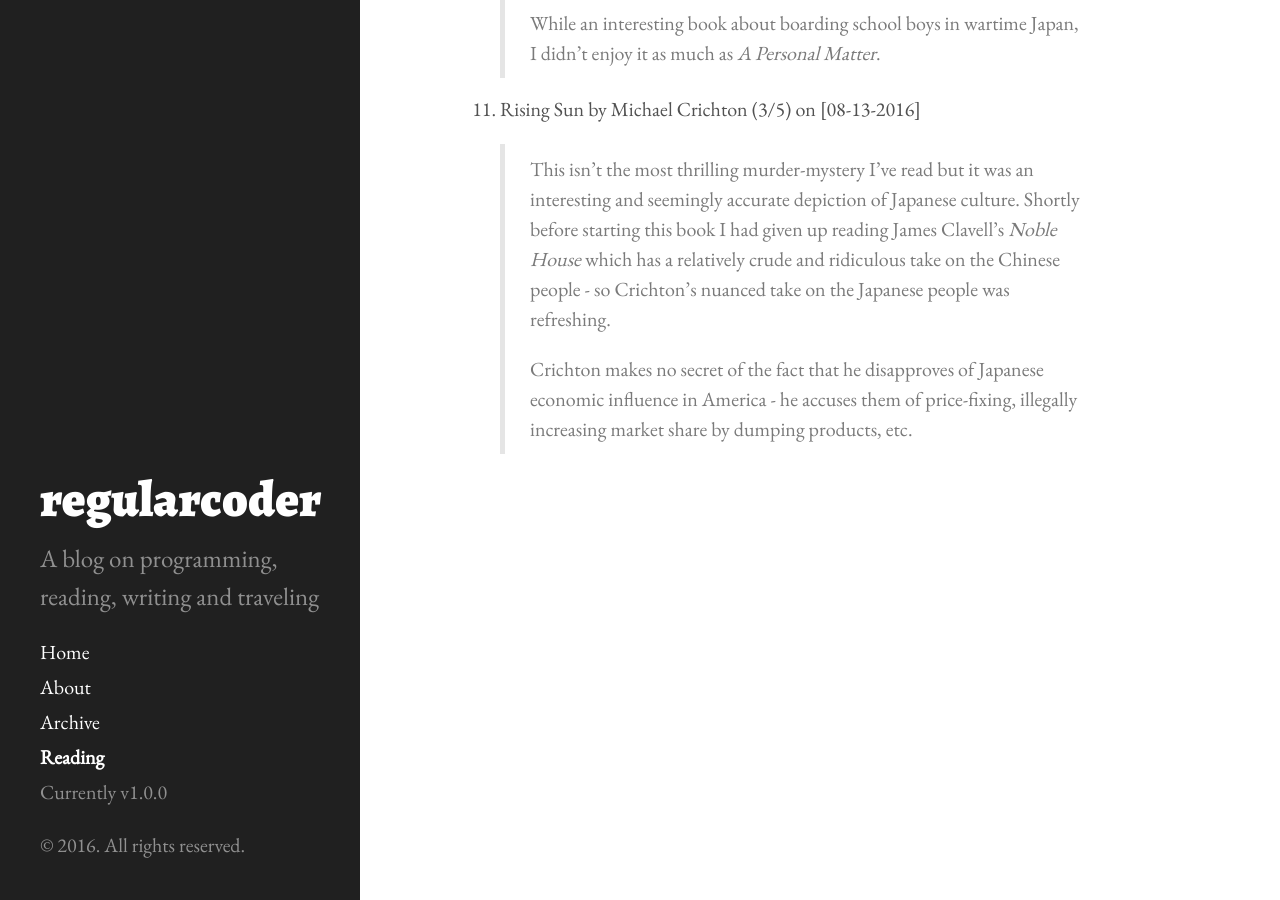
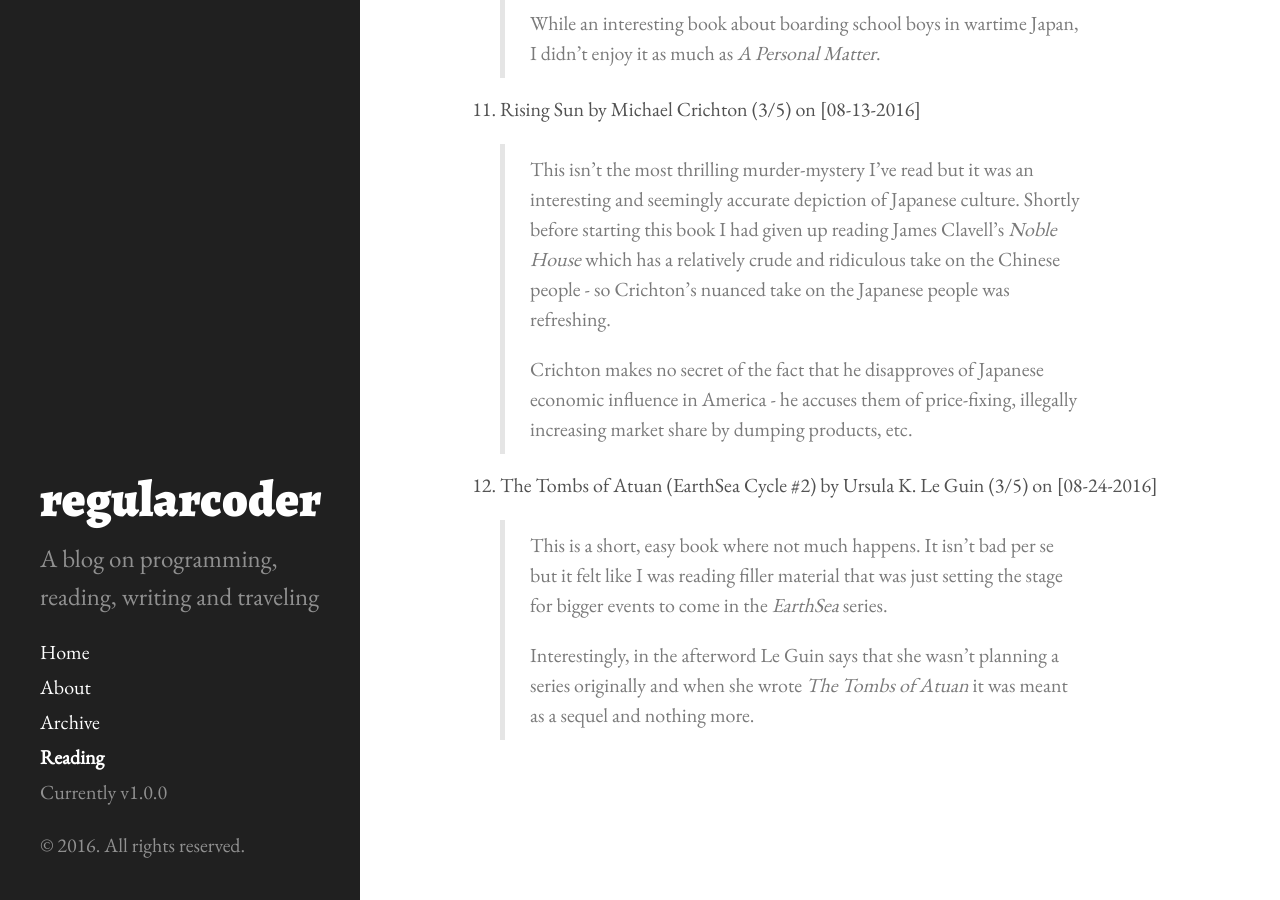
Before and after one commit to regularcoder/regularcoder, a Jekyll site: the page built from reading.md, in a window 1280 px wide and 900 px high, scrolled down 3154 px. Built offline with Jekyll 4.4.1, drawn with Linux system fonts in a browser that asks for light colours; comment, search, counter and statistics services are not loaded.

Commit message:
new book read

```diff
--- a/reading.md
+++ b/reading.md
@@ -76,3 +76,9 @@
     > This isn't the most thrilling murder-mystery I've read but it was an interesting and seemingly accurate depiction of Japanese culture. Shortly before starting this book I had given up reading James Clavell's *Noble House* which has a relatively crude and ridiculous take on the Chinese people - so Crichton's nuanced take on the Japanese people was refreshing.
     >
     > Crichton makes no secret of the fact that he disapproves of Japanese economic influence in America - he accuses them of price-fixing, illegally increasing market share by dumping products, etc.
+
+12. The Tombs of Atuan (EarthSea Cycle #2) by Ursula K. Le Guin (3/5) on [08-24-2016]
+
+    > This is a short, easy book where not much happens. It isn't bad per se but it felt like I was reading filler material that was just setting the stage for bigger events to come in the *EarthSea* series.
+    >
+    > Interestingly, in the afterword Le Guin says that she wasn't planning a series originally and when she wrote *The Tombs of Atuan* it was meant as a sequel and nothing more.
```
